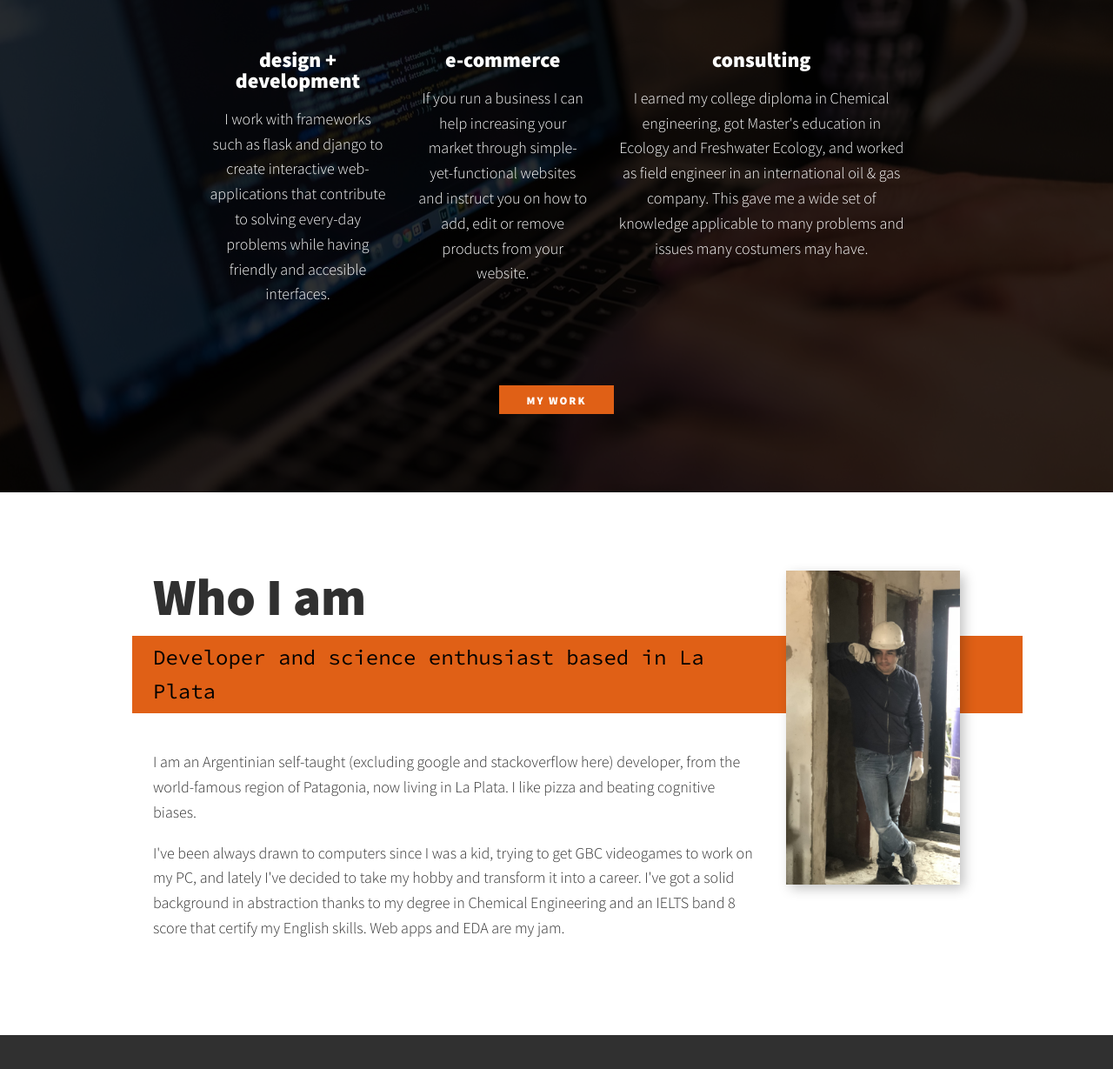
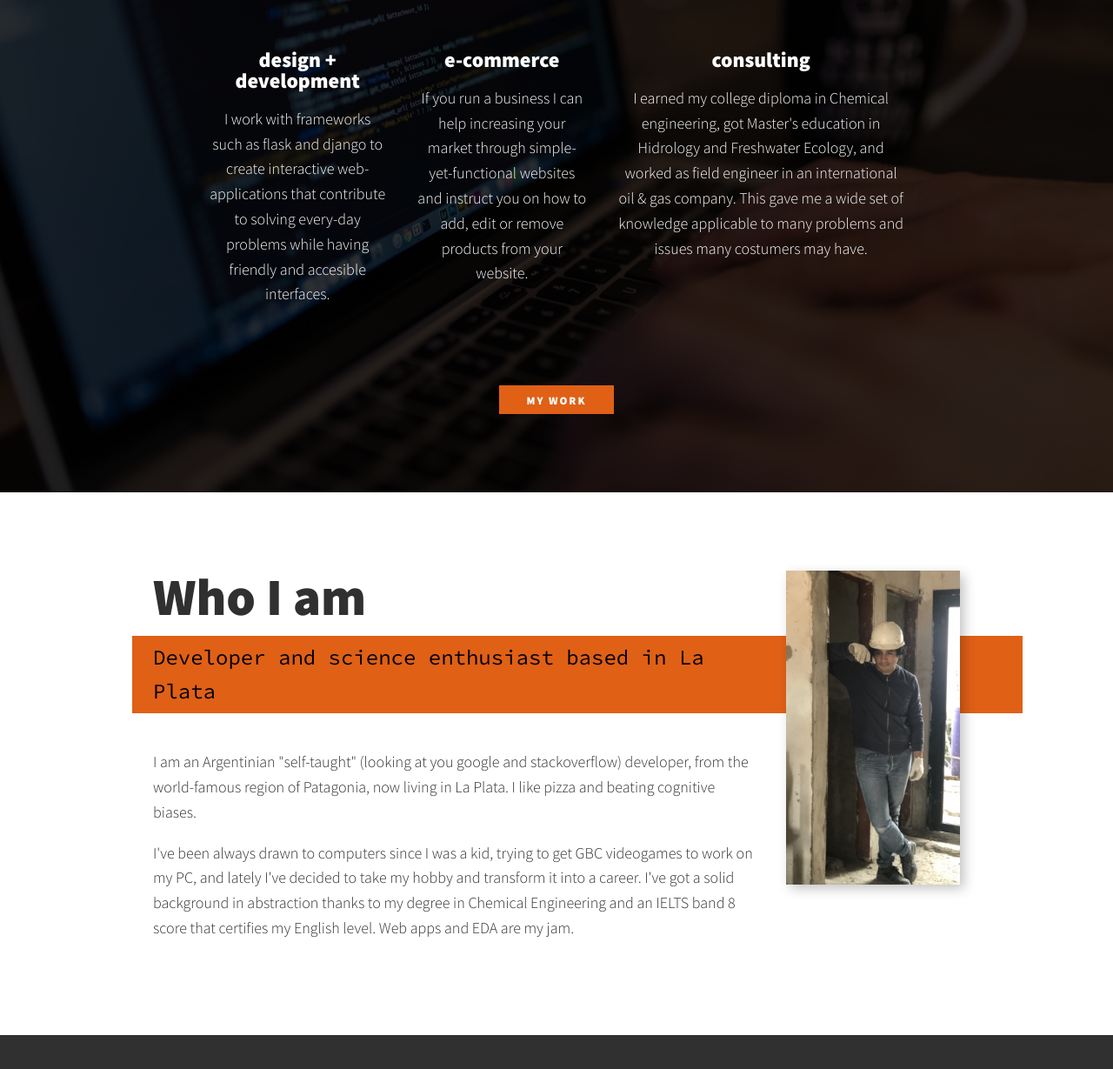
Before and after one commit to fabricio-saa/fabricio-saa.github.io, a plain HTML site: page index.html in a window 1280 px wide. Shown: the part 663-1892 px from the top of the page at 87% size. Drawn offline with Linux system fonts and the light colour scheme.

Commit message:
Updated text

```diff
--- a/index.html
+++ b/index.html
@@ -33,7 +33,7 @@
             <h1 class="section__title section__title--intro">
                 Hi, I am <strong>Fabricio</strong>
             </h1>
-            <p class="section__subtitle section__subtitle--intro">DEVELOPER</p>
+            <p class="section__subtitle section__subtitle--intro">FULLSTACK DEVELOPER</p>
             <img src="img/fabricio-sonriendo.jpg" alt="picture-of-fabricio" class="intro__img">
         </section>
 
@@ -55,7 +55,7 @@
                 </div>
                 <div class="service">
                     <h3>consulting</h3>
-                    <p>I earned my college diploma in Chemical engineering, got Master's education in Ecology and Freshwater Ecology,
+                    <p>I earned my college diploma in Chemical engineering, got Master's education in Hidrology and Freshwater Ecology,
                         and worked as field engineer in an international oil & gas company. This gave me a wide set of knowledge
                         applicable to many problems and issues many costumers may have.
                     </p>
@@ -69,11 +69,11 @@
             <h2 class="section__title section__title--about">Who I am</h2>
             <p class="section__subtitle section__subtitle--about">Developer and science enthusiast based in La Plata</p>
             <div class="about-me__body">
-                <p>I am an Argentinian self-taught (excluding google and stackoverflow here) developer,
+                <p>I am an Argentinian "self-taught" (looking at you google and stackoverflow) developer,
                     from the world-famous region of Patagonia, now living in La Plata. I like pizza and beating cognitive biases.</p>
                 <p>I've been always drawn to computers since I was a kid, trying to get GBC videogames to work on my PC, and lately
                     I've decided to take my hobby and transform it into a career. I've got a solid background in abstraction thanks to my
-                    degree in Chemical Engineering and an IELTS band 8 score that certify my English skills. Web apps and EDA are my jam.
+                    degree in Chemical Engineering and an IELTS band 8 score that certifies my English level. Web apps and EDA are my jam.
                 </p>
             </div>
             <img src="img/fabricio-parado.jpg" alt="fabricio-standing-cool-af" class="about-me__img">
```
